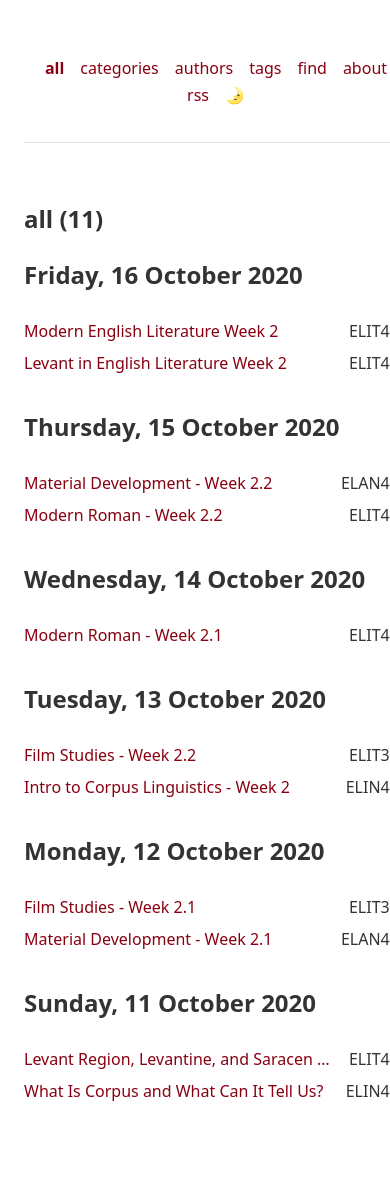
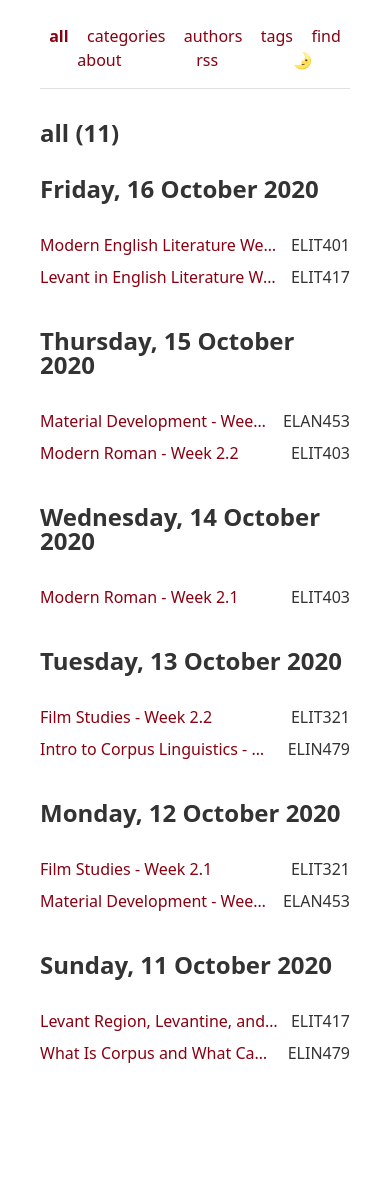
Before and after one commit to velitasali/notes, a Jekyll site: the page built from index.html, in a window 390 px wide. Built offline with Jekyll 4.4.1, drawn with Linux system fonts in a browser that asks for light colours; after the commit the page ends 1129 px from its top, so only the background shows below that.

Commit message:
Better layout for small screens

```diff
--- a/_sass/_main.scss
+++ b/_sass/_main.scss
@@ -26,12 +26,12 @@ body {
 }
 
 header nav {
+	border-right: 1px solid $unopinionated_color;
 	position: fixed;
 	width: 10rem;
 }
 
 header nav ul {
-	border-right: 1px solid $unopinionated_color;
 	margin-block-start: 0;
 	margin-block-end: 0;
 	padding-inline-start: 0;
@@ -343,14 +343,22 @@ section[class="post"] img {
 }
 
 @media screen and (max-width: 60rem) {
+	main {
+		gap: 0;
+		padding: 0;
+	}
+
 	header {
 		grid-column: span 4;
+		margin-left: 1rem;
+		margin-right: 1rem;
 	}
 
 	header li {
-	    display: inline-flex;
-		margin-right: .5rem;
-		margin-left: .5rem;
+		display: inline;
+		margin: 0;
+		padding-left: .5rem;
+		padding-right: .5rem;
 	}
 
 	.logo {
@@ -360,17 +368,25 @@ section[class="post"] img {
 	header nav {
 		position: initial;
 		width: initial;
+		border-right: 0;
+		border-bottom: 1px solid $unopinionated_color;
+		padding-bottom: 1rem;
 	}
 
 	header nav ul {
-		border-right: 0;
-		border-bottom: 1px solid $unopinionated_color;
-		padding-bottom: 2rem;
-		text-align: center;
+		flex-wrap: wrap;
+		justify-content: space-around;
+		display: flex;
 	}
 
 	.photos ul {
 		margin-top: 0.5rem;
+	}
+
+	section {
+		margin-bottom: 1rem;
+		margin-left: 1rem;
+		margin-right: 1rem;
 	}
 
 	section[class="post"] img {
```
